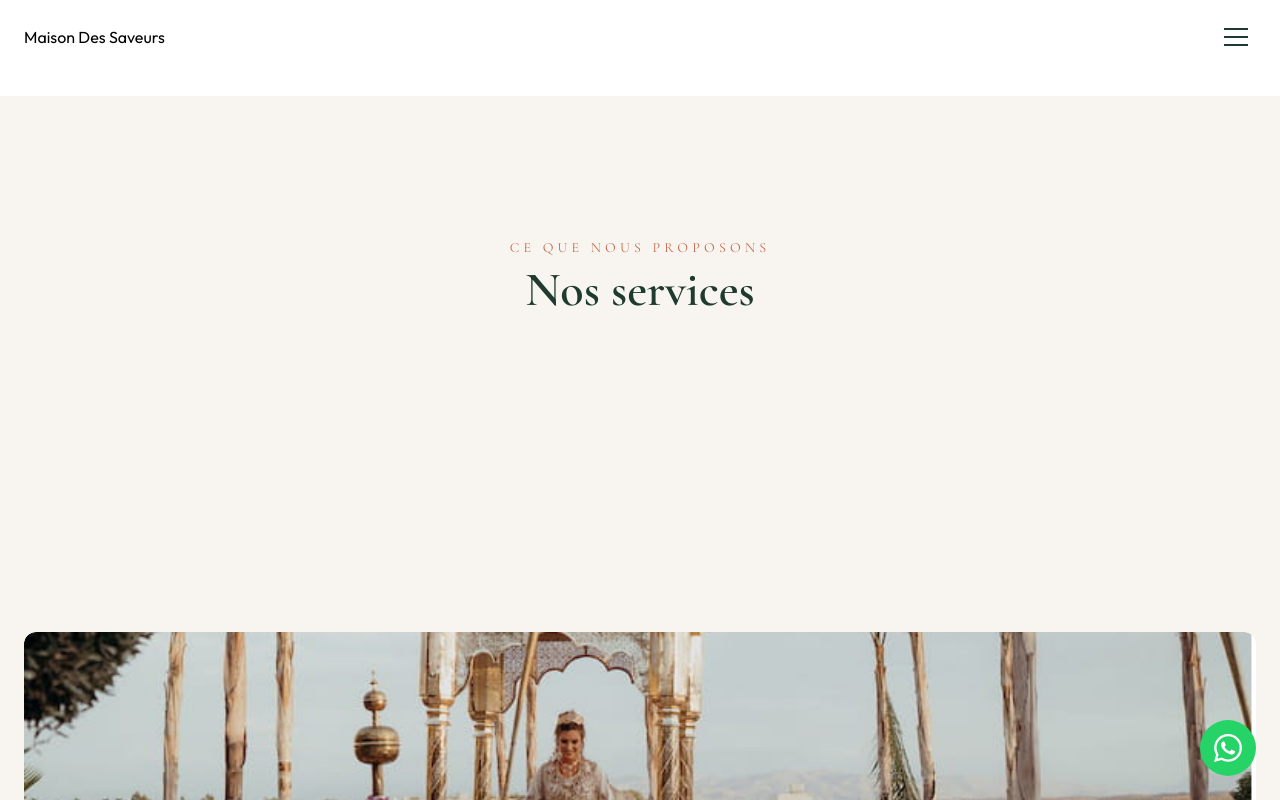
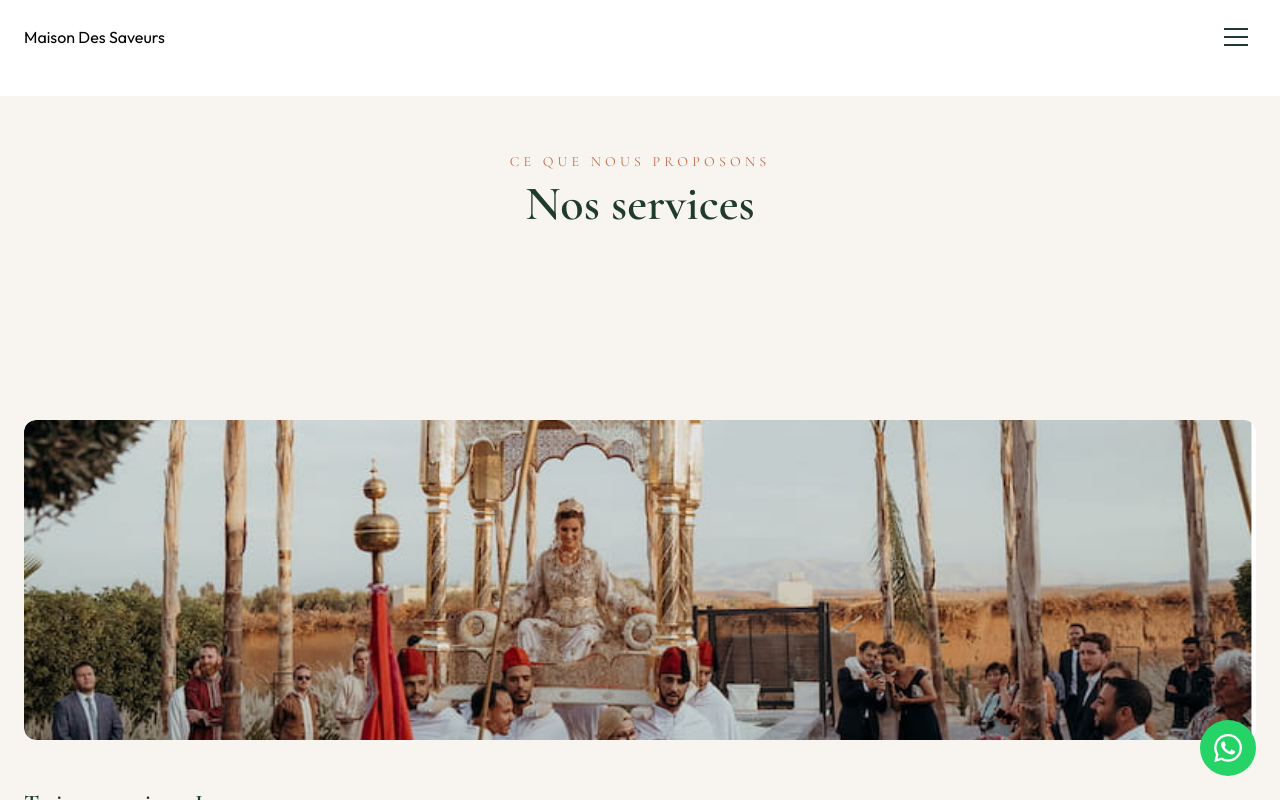
Before and after one commit to traiteurmds/maison-des-saveurs-site, a Next.js app: page /services in a window 1280 px wide. Shown: the top 800 px of the page. Built offline with nearby package versions, Linux system fonts and the light colour scheme.

Commit message:
mise à jour

```diff
--- a/app/about/page.tsx
+++ b/app/about/page.tsx
@@ -5,7 +5,7 @@ import { motion } from "framer-motion";
 export default function AboutPage() {
   return (
     <div className="pt-24">
-      <section className="relative flex h-[45vh] min-h-[360px] items-center justify-center overflow-hidden border-b border-deep-green/10 bg-beige">
+      <section className="relative flex items-center justify-center overflow-hidden border-b border-deep-green/10 bg-beige py-14 md:py-16">
         <motion.h1
           initial={{ opacity: 0, y: 30 }}
           animate={{ opacity: 1, y: 0 }}
@@ -16,7 +16,7 @@ export default function AboutPage() {
         </motion.h1>
       </section>
 
-      <section className="bg-beige py-24">
+      <section className="bg-beige py-14 md:py-16">
         <div className="mx-auto max-w-4xl px-6 lg:px-8">
           <motion.p
             initial={{ opacity: 0, y: 24 }}
--- a/app/services/page.tsx
+++ b/app/services/page.tsx
@@ -31,7 +31,7 @@ const services = [
 export default function ServicesPage() {
   return (
     <div className="pt-24">
-      <section className="relative flex h-[45vh] min-h-[360px] items-center justify-center overflow-hidden border-b border-deep-green/10 bg-beige">
+      <section className="relative flex items-center justify-center overflow-hidden border-b border-deep-green/10 bg-beige py-14 md:py-16">
         <motion.div
           initial={{ opacity: 0, y: 30 }}
           animate={{ opacity: 1, y: 0 }}
@@ -47,7 +47,7 @@ export default function ServicesPage() {
         </motion.div>
       </section>
 
-      <section className="bg-beige py-24">
+      <section className="bg-beige py-14 md:py-16">
         <div className="mx-auto max-w-7xl px-6 lg:px-8">
           <div className="mt-20 space-y-24">
             {services.map((service, i) => (
```
